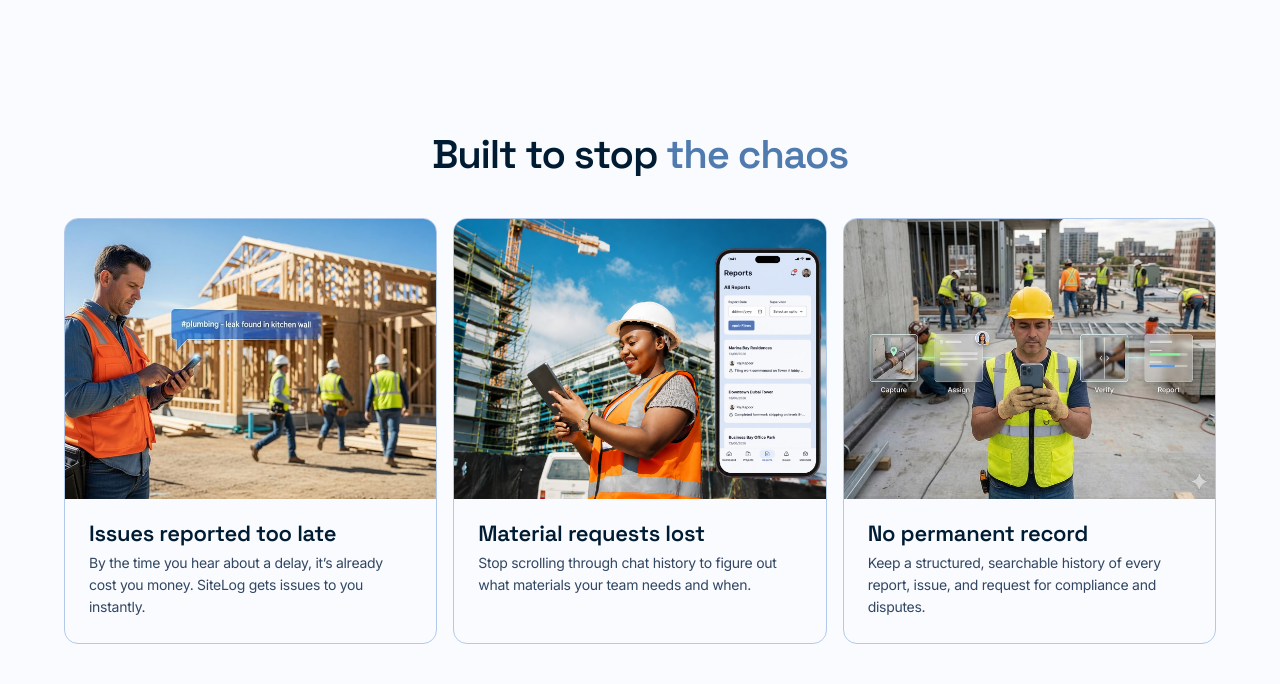
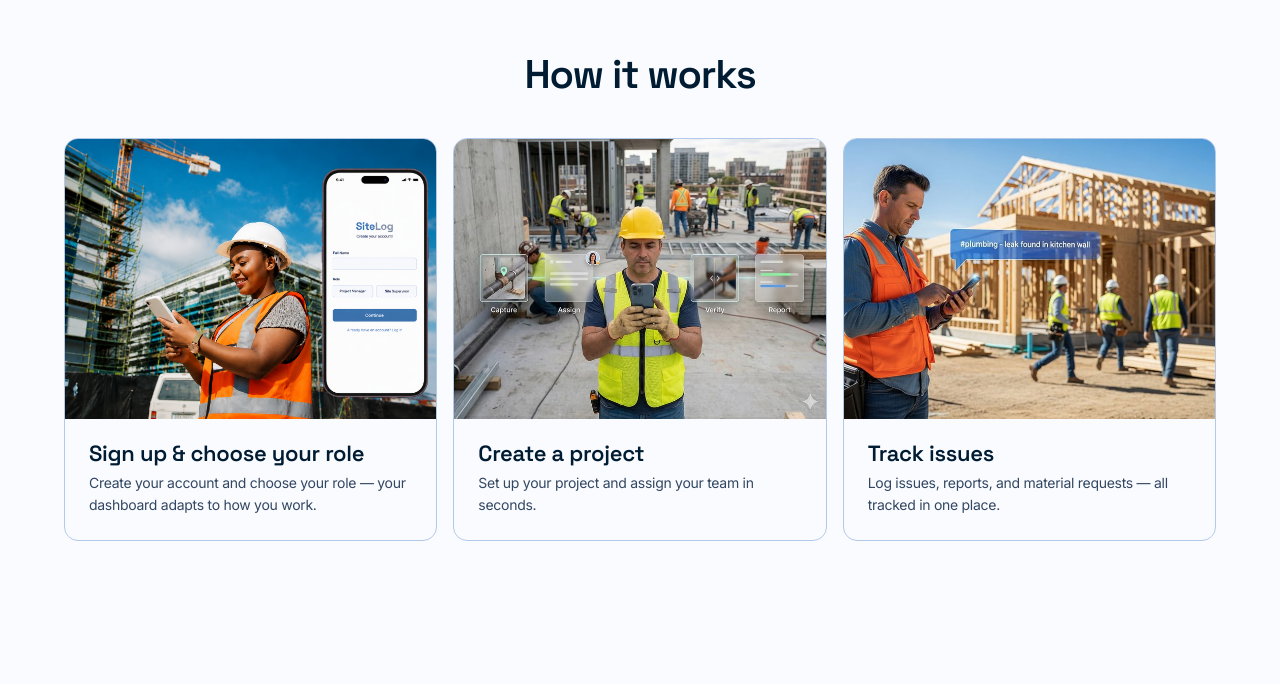
Before and after one commit to teepha-art/sitelog, a Next.js app: page / in a window 1280 px wide. Shown: the part 2736-3420 px from the top of the page. Built offline with nearby package versions, Linux system fonts and the light colour scheme.

Commit message:
Add how it works

```diff
--- a/src/app/(app)/projects/actions.ts
+++ b/src/app/(app)/projects/actions.ts
@@ -32,7 +32,8 @@ export async function createProject(formData: FormData): Promise<ActionResult> {
 
   const validationResult = projectSchema.safeParse(rawData);
   if (!validationResult.success) {
-    return { ok: false, error: { code: 'BAD_REQUEST', message: 'Please complete all required fields before submitting.' } };
+    const firstIssue = validationResult.error.issues[0];
+    return { ok: false, error: { code: 'BAD_REQUEST', message: firstIssue?.message ?? 'Please complete all required fields before submitting.' } };
   }
 
   const data = validationResult.data;
@@ -85,7 +86,8 @@ export async function updateProject(projectId: string, projectData: {
 
   const validationResult = updateProjectSchema.safeParse(projectData);
   if (!validationResult.success) {
-    return { ok: false, error: { code: 'BAD_REQUEST', message: 'Please complete all required fields correctly.' } };
+    const firstIssue = validationResult.error.issues[0];
+    return { ok: false, error: { code: 'BAD_REQUEST', message: firstIssue?.message ?? 'Please complete all required fields correctly.' } };
   }
 
   const data = validationResult.data;
--- a/src/app/(marketing)/DashboardPreview.module.css
+++ b/src/app/(marketing)/DashboardPreview.module.css
@@ -1,6 +1,6 @@
 /* ─── Section ─── */
 .section {
-  padding: 120px 0 80px;
+  padding: 120px 0 40px;
 }
 
 .container {
@@ -12,7 +12,7 @@
 
 @media (max-width: 767px) {
   .section {
-    padding: 48px 0;
+    padding: 48px 0 24px;
   }
 
   .container {
--- a/src/app/(marketing)/ProblemSection.module.css
+++ b/src/app/(marketing)/ProblemSection.module.css
@@ -1,6 +1,6 @@
 /* ─── Section ─── */
 .section {
-  padding: 80px 0;
+  padding: 40px 0 80px;
 }
 
 .container {
@@ -99,7 +99,7 @@
 /* ─── Mobile ─── */
 @media (max-width: 767px) {
   .section {
-    padding: 48px 0;
+    padding: 24px 0 48px;
   }
 
   .container {
--- a/src/app/(marketing)/ProblemSection.tsx
+++ b/src/app/(marketing)/ProblemSection.tsx
@@ -7,19 +7,19 @@ import styles from './ProblemSection.module.css';
 
 const cards = [
   {
-    title: 'Issues reported too late',
-    desc: 'By the time you hear about a delay, it\u2019s already cost you money. SiteLog gets issues to you instantly.',
-    image: '/landing/report_03.jpeg',
-  },
-  {
-    title: 'Material requests lost',
-    desc: 'Stop scrolling through chat history to figure out what materials your team needs and when.',
+    title: 'Sign up & choose your role',
+    desc: 'Create your account and choose your role \u2014 your dashboard adapts to how you work.',
     image: '/landing/digital_02.png',
   },
   {
-    title: 'No permanent record',
-    desc: 'Keep a structured, searchable history of every report, issue, and request for compliance and disputes.',
+    title: 'Create a project',
+    desc: 'Set up your project and assign your team in seconds.',
     image: '/landing/digital_01.jpeg',
+  },
+  {
+    title: 'Track issues',
+    desc: 'Log issues, reports, and material requests \u2014 all tracked in one place.',
+    image: '/landing/report_03.jpeg',
   },
 ];
 
@@ -67,7 +67,7 @@ export function ProblemSection() {
       <div className={styles.container}>
         <div className={styles.headerRow}>
           <h2 className={styles.sectionTitle}>
-            Built to stop <span className={styles.sectionTitleHighlight}>the chaos</span>
+            How it works
           </h2>
           <div className={styles.arrows}>
             <button onClick={goPrev} disabled={current === 0} className={styles.arrow} aria-label="Previous card">
```
Also changed, not shown: src/app/(app)/projects/[id]/EditProjectForm.tsx (+13 -0 lines), src/app/(app)/projects/new/ProjectForm.tsx (+15 -0 lines), src/lib/validation.ts (+8 -2 lines), public/landing/digital_02.png.
